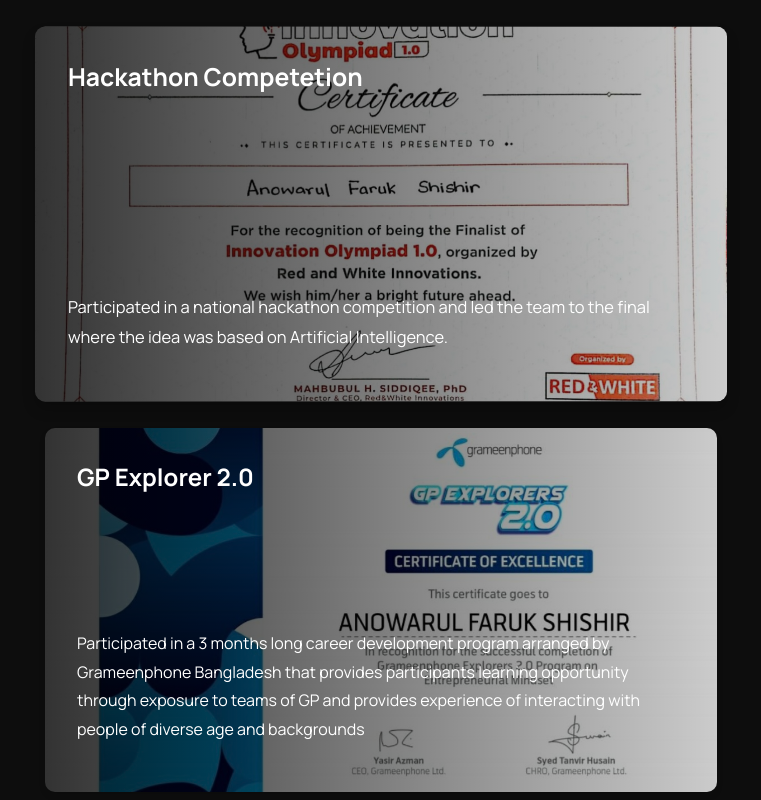
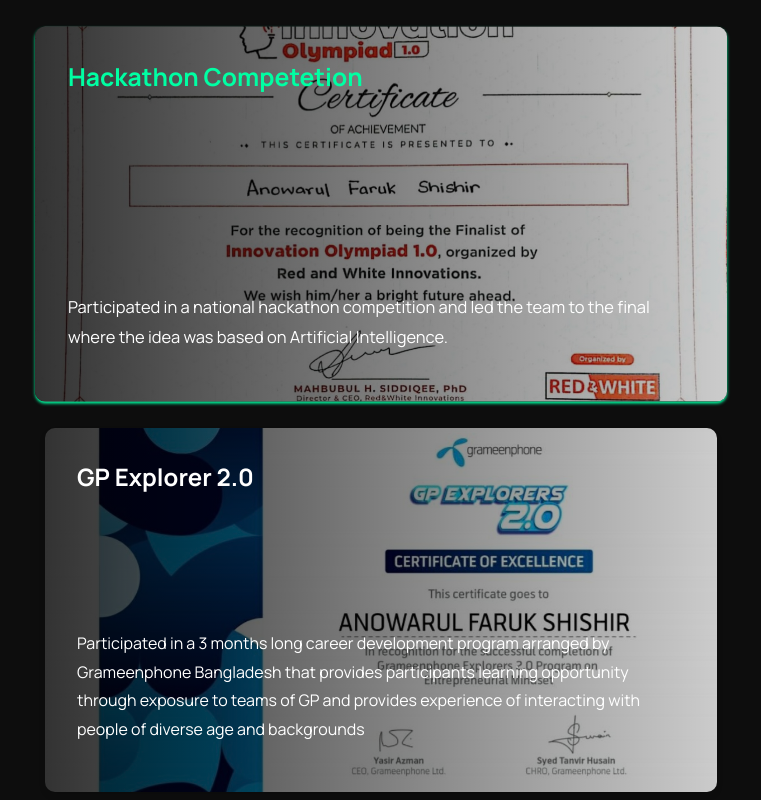
Before and after one commit to Ali-Sadik/Shishir18, a plain HTML site: page extra.html in a window 1280 px wide. In both pictures the pointer is over the element 640 px from the left and 214 px from the top of the page. Shown: the top 800 px of the page, without its empty margins (259-1020 px from the left). Drawn offline with Linux system fonts and the light colour scheme.

Commit message:
Update extra.html

```diff
--- a/extra.html
+++ b/extra.html
@@ -72,7 +72,11 @@
 
       .container_projects__c__1:hover {
         transform: scale(1.03);
-        box-shadow: 0 8px 12px rgba(0, 0, 0, 0.2);
+        box-shadow: 0 2px 3px #00ffa3;
+      }
+
+      .container_projects__c__1:hover h2{
+        color: #00ffa3;
       }
 
       /* Gradient Overlay */
```
